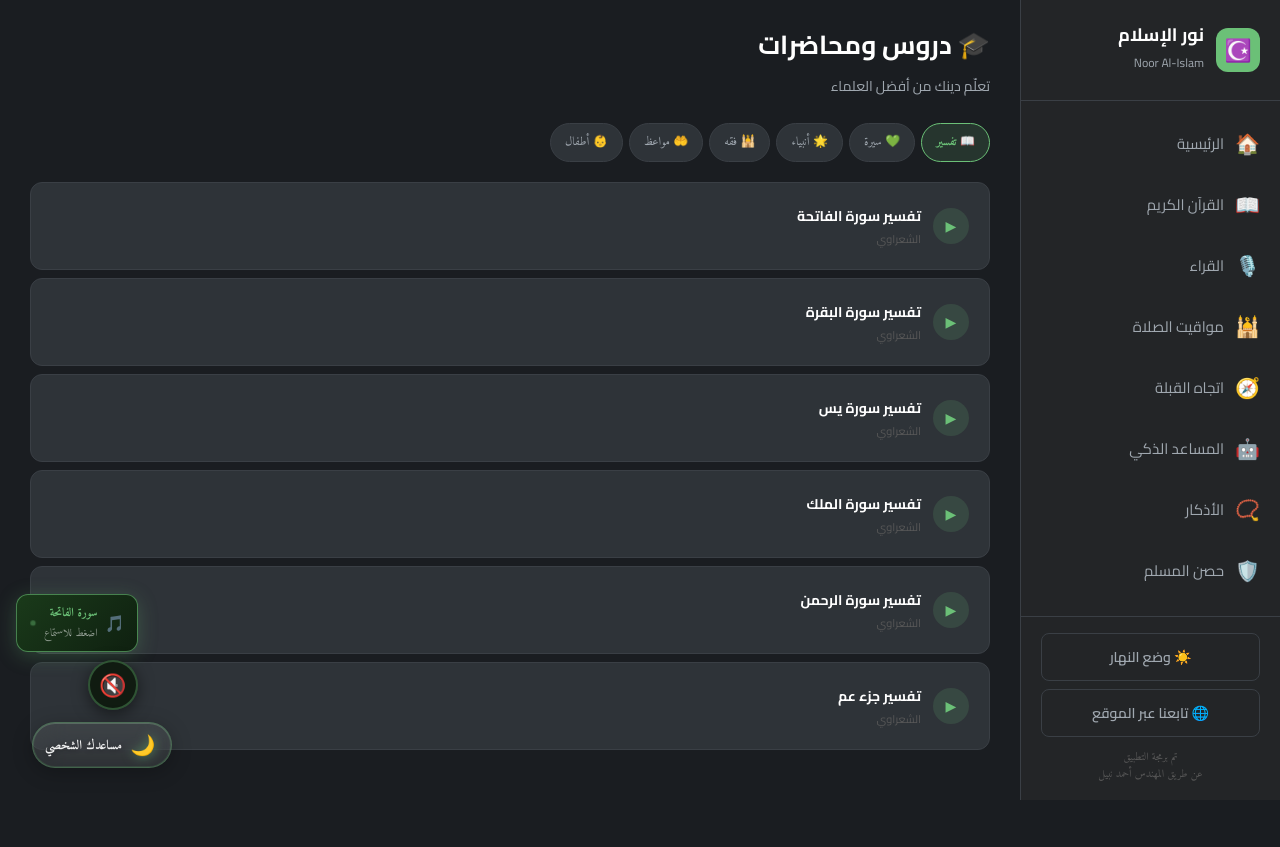
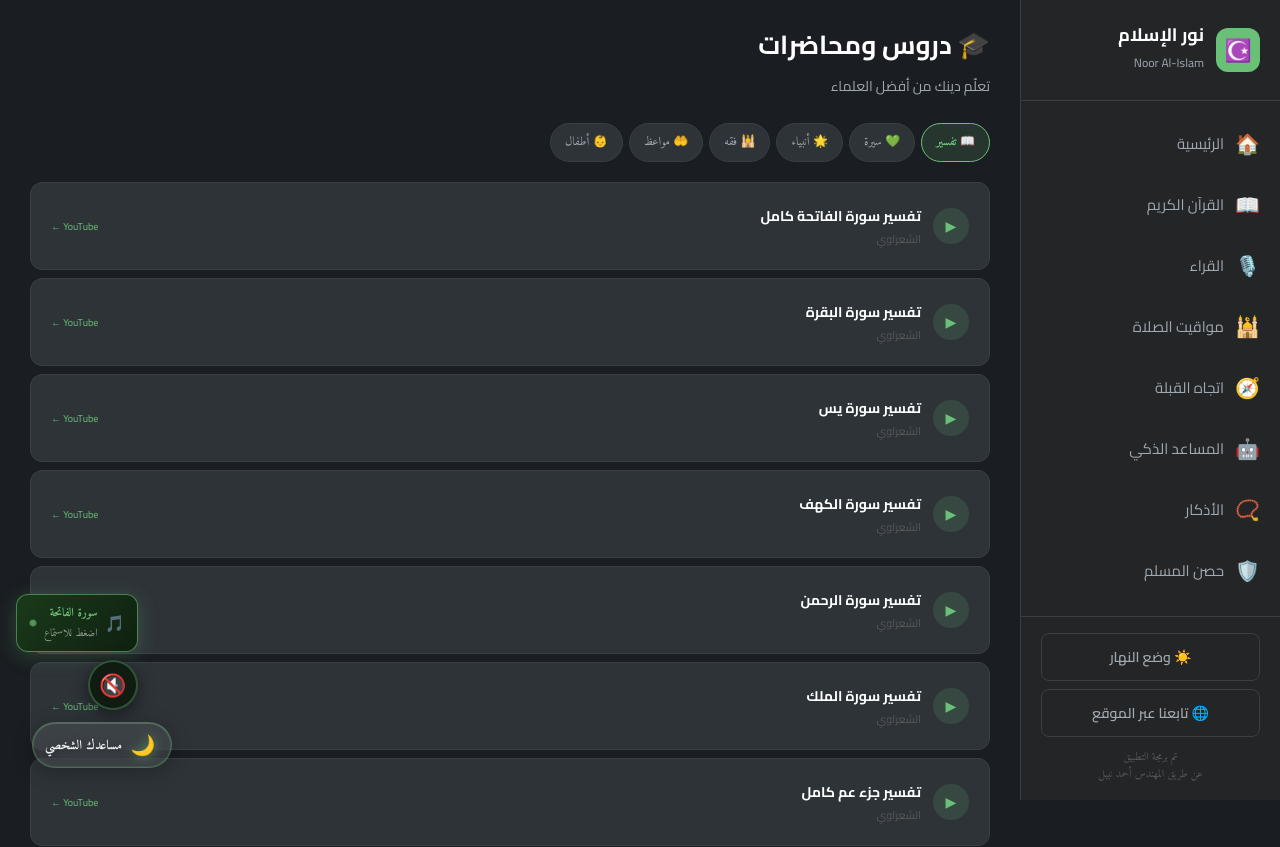
Before and after one commit to Abilaaacg/nabil-quran, a React (Vite) app: page /lessons in a window 1280 px wide. Shown: the top 847 px of the page. Before the commit the page ends 800 px from the top, so only its background shows below. Built offline with nearby package versions, Linux system fonts and the light colour scheme; what @capacitor/core would draw is missing.

Commit message:
Fix lessons: open YouTube directly instead of broken embeds

```diff
--- a/src/pages/Lessons.jsx
+++ b/src/pages/Lessons.jsx
@@ -5,66 +5,82 @@ const CATEGORIES = [
   {
     name: '📖 تفسير',
     lessons: [
-      { title: 'تفسير سورة الفاتحة', speaker: 'الشعراوي', id: 'J96bCQiU0gk' },
-      { title: 'تفسير سورة البقرة', speaker: 'الشعراوي', id: 'vU2gFxQxKQ4' },
-      { title: 'تفسير سورة يس', speaker: 'الشعراوي', id: 'Pb0kBo9MFMo' },
-      { title: 'تفسير سورة الملك', speaker: 'الشعراوي', id: 'Gg43y8zFMiU' },
-      { title: 'تفسير سورة الرحمن', speaker: 'الشعراوي', id: 'yXIL3TEnL2M' },
-      { title: 'تفسير جزء عم', speaker: 'الشعراوي', id: 'nNZE8gVA6WM' },
+      { title: 'تفسير سورة الفاتحة كامل', speaker: 'الشعراوي', search: 'الشعراوي تفسير سورة الفاتحة كامل' },
+      { title: 'تفسير سورة البقرة', speaker: 'الشعراوي', search: 'الشعراوي تفسير سورة البقرة' },
+      { title: 'تفسير سورة يس', speaker: 'الشعراوي', search: 'الشعراوي تفسير سورة يس كامل' },
+      { title: 'تفسير سورة الكهف', speaker: 'الشعراوي', search: 'الشعراوي تفسير سورة الكهف' },
+      { title: 'تفسير سورة الرحمن', speaker: 'الشعراوي', search: 'الشعراوي تفسير سورة الرحمن' },
+      { title: 'تفسير سورة الملك', speaker: 'الشعراوي', search: 'الشعراوي تفسير سورة الملك' },
+      { title: 'تفسير جزء عم كامل', speaker: 'الشعراوي', search: 'الشعراوي تفسير جزء عم كامل' },
+      { title: 'تفسير آية الكرسي', speaker: 'النابلسي', search: 'النابلسي تفسير آية الكرسي' },
     ]
   },
   {
     name: '💚 سيرة',
     lessons: [
-      { title: 'السيرة النبوية كاملة', speaker: 'نبيل العوضي', id: 'DFIyHEB6LQQ' },
-      { title: 'قصة الهجرة النبوية', speaker: 'نبيل العوضي', id: 'vVFxjGJDn-Q' },
-      { title: 'غزوة بدر الكبرى', speaker: 'نبيل العوضي', id: 'RnNTFQGwjpM' },
-      { title: 'فتح مكة', speaker: 'نبيل العوضي', id: 'f8-pJKkXfOo' },
-      { title: 'وفاة النبي ﷺ', speaker: 'نبيل العوضي', id: 'BrVkEK8sxKk' },
+      { title: 'السيرة النبوية كاملة', speaker: 'نبيل العوضي', search: 'نبيل العوضي السيرة النبوية كاملة' },
+      { title: 'مولد النبي ﷺ', speaker: 'نبيل العوضي', search: 'نبيل العوضي مولد النبي' },
+      { title: 'الهجرة النبوية', speaker: 'طارق السويدان', search: 'طارق السويدان الهجرة النبوية' },
+      { title: 'غزوة بدر الكبرى', speaker: 'نبيل العوضي', search: 'نبيل العوضي غزوة بدر' },
+      { title: 'فتح مكة', speaker: 'نبيل العوضي', search: 'نبيل العوضي فتح مكة' },
+      { title: 'وفاة النبي ﷺ', speaker: 'نبيل العوضي', search: 'نبيل العوضي وفاة النبي مؤثر' },
     ]
   },
   {
     name: '🌟 أنبياء',
     lessons: [
-      { title: 'قصة آدم عليه السلام', speaker: 'نبيل العوضي', id: 'Tgq6K3h2N4Q' },
-      { title: 'قصة نوح عليه السلام', speaker: 'نبيل العوضي', id: '3r-qz_s3GjY' },
-      { title: 'قصة إبراهيم عليه السلام', speaker: 'نبيل العوضي', id: 'hGU2RFR0BkI' },
-      { title: 'قصة يوسف عليه السلام', speaker: 'نبيل العوضي', id: 'WKFtXODGZHs' },
-      { title: 'قصة موسى عليه السلام', speaker: 'نبيل العوضي', id: 'FYkjYESCkNM' },
+      { title: 'قصة آدم عليه السلام', speaker: 'نبيل العوضي', id: 'hjjkAQ-9_sk' },
+      { title: 'قصة نوح عليه السلام', speaker: 'نبيل العوضي', search: 'نبيل العوضي قصة نوح عليه السلام' },
+      { title: 'قصة إبراهيم عليه السلام', speaker: 'نبيل العوضي', search: 'نبيل العوضي قصة ابراهيم' },
+      { title: 'قصة يوسف عليه السلام', speaker: 'نبيل العوضي', search: 'نبيل العوضي قصة يوسف' },
+      { title: 'قصة موسى عليه السلام', speaker: 'نبيل العوضي', search: 'نبيل العوضي قصة موسى' },
+      { title: 'قصة عيسى عليه السلام', speaker: 'نبيل العوضي', search: 'نبيل العوضي قصة عيسى' },
     ]
   },
   {
     name: '🕌 فقه',
     lessons: [
-      { title: 'تعلم الصلاة الصحيحة', speaker: 'محمد حسين يعقوب', id: 'T4t9MR9sCpA' },
-      { title: 'تعلم الوضوء الصحيح', speaker: '', id: 'mQVsFQ3WDxs' },
-      { title: 'أحكام الصيام', speaker: 'ابن عثيمين', id: '1sFVrYbnmDI' },
-      { title: 'أحكام الزكاة', speaker: 'عمر عبد الكافي', id: 'ZjIxRFtGnWs' },
+      { title: 'تعلم الصلاة الصحيحة', speaker: '', search: 'تعليم الصلاة الصحيحة بالتفصيل' },
+      { title: 'تعلم الوضوء الصحيح', speaker: '', search: 'تعليم الوضوء الصحيح خطوة بخطوة' },
+      { title: 'أحكام الصيام', speaker: 'ابن عثيمين', search: 'ابن عثيمين أحكام الصيام' },
+      { title: 'أحكام الزكاة', speaker: 'عمر عبد الكافي', search: 'عمر عبد الكافي احكام الزكاة' },
+      { title: 'أحكام الحج', speaker: 'ابن عثيمين', search: 'ابن عثيمين أحكام الحج' },
+      { title: 'أحكام الطهارة', speaker: 'ابن عثيمين', search: 'ابن عثيمين أحكام الطهارة' },
     ]
   },
   {
     name: '🤲 مواعظ',
     lessons: [
-      { title: 'هل تعلم لماذا نصلي؟', speaker: 'عمر عبد الكافي', id: 'TpGnAeBhJB0' },
-      { title: 'التوبة إلى الله', speaker: 'محمد حسان', id: 'KZ5rrsHqBwQ' },
-      { title: 'قصة أصحاب الكهف', speaker: 'نبيل العوضي', id: 'eL-GmVj3r6w' },
-      { title: 'عذاب القبر', speaker: 'محمد حسان', id: 'HLxjsqLvbXs' },
+      { title: 'التوبة إلى الله', speaker: 'محمد حسان', search: 'محمد حسان التوبة الى الله' },
+      { title: 'الخشوع في الصلاة', speaker: 'النابلسي', search: 'النابلسي الخشوع في الصلاة' },
+      { title: 'عذاب القبر', speaker: 'محمد حسان', search: 'محمد حسان عذاب القبر' },
+      { title: 'أهوال يوم القيامة', speaker: 'عمر عبد الكافي', search: 'عمر عبد الكافي اهوال يوم القيامة' },
+      { title: 'فضل الذكر', speaker: 'النابلسي', search: 'النابلسي فضل الذكر' },
+      { title: 'بر الوالدين', speaker: 'محمد حسان', search: 'محمد حسان بر الوالدين' },
     ]
   },
   {
     name: '👶 أطفال',
     lessons: [
-      { title: 'تعليم الصلاة للأطفال', speaker: '', id: 'T4t9MR9sCpA' },
-      { title: 'تعليم الوضوء للأطفال', speaker: '', id: 'mQVsFQ3WDxs' },
-      { title: 'جزء عم كامل للأطفال', speaker: 'مشاري العفاسي', id: 'biBSJEHPFJg' },
-      { title: 'أنشودة أركان الإسلام', speaker: '', id: 'ZGFgALJjmzM' },
+      { title: 'تعليم الصلاة للأطفال', speaker: '', search: 'تعليم الصلاة للاطفال بطريقة سهلة' },
+      { title: 'تعليم الوضوء للأطفال', speaker: '', search: 'تعليم الوضوء للاطفال' },
+      { title: 'جزء عم للأطفال مكرر', speaker: '', search: 'جزء عم كامل للاطفال مكرر بصوت جميل' },
+      { title: 'أنشودة أركان الإسلام', speaker: '', search: 'انشودة اركان الاسلام للاطفال' },
+      { title: 'قصص القرآن للأطفال', speaker: '', search: 'قصص القران للاطفال كرتون' },
     ]
   },
 ]
 
+function openVideo(lesson) {
+  if (lesson.id) {
+    window.open(`https://www.youtube.com/watch?v=${lesson.id}`, '_blank')
+  } else {
+    window.open(`https://www.youtube.com/results?search_query=${encodeURIComponent(lesson.search)}`, '_blank')
+  }
+}
+
 export default function Lessons() {
   const [cat, setCat] = useState(0)
-  const [playing, setPlaying] = useState(null)
 
   return (
     <div className="page-container fade-in">
@@ -76,41 +92,21 @@ export default function Lessons() {
       <div className="lessons-cats">
         {CATEGORIES.map((c, i) => (
           <button key={i} className={`lesson-cat-btn${cat === i ? ' active' : ''}`}
-            onClick={() => { setCat(i); setPlaying(null) }}>
+            onClick={() => setCat(i)}>
             {c.name}
           </button>
         ))}
       </div>
 
-      {playing !== null && (
-        <div className="lesson-player card" style={{ padding: 0, overflow: 'hidden' }}>
-          <div style={{ position: 'relative', paddingTop: '56.25%', background: '#000' }}>
-            <iframe
-              style={{ position: 'absolute', top: 0, left: 0, width: '100%', height: '100%', border: 'none' }}
-              src={`https://www.youtube.com/embed/${CATEGORIES[cat].lessons[playing].id}?autoplay=1&rel=0`}
-              title="video"
-              allow="accelerometer; autoplay; clipboard-write; encrypted-media; gyroscope; picture-in-picture"
-              allowFullScreen
-            />
-          </div>
-          <div style={{ padding: '10px 14px', direction: 'rtl' }}>
-            <strong style={{ fontSize: 14 }}>{CATEGORIES[cat].lessons[playing].title}</strong>
-            {CATEGORIES[cat].lessons[playing].speaker && (
-              <div style={{ fontSize: 12, color: 'var(--accent)', marginTop: 2 }}>{CATEGORIES[cat].lessons[playing].speaker}</div>
-            )}
-          </div>
-        </div>
-      )}
-
       <div className="lessons-list">
         {CATEGORIES[cat].lessons.map((l, i) => (
-          <button key={i} className={`lesson-item card${playing === i ? ' active' : ''}`}
-            onClick={() => setPlaying(i)}>
-            <span className="lesson-play-icon">{playing === i ? '⏸' : '▶'}</span>
+          <button key={i} className="lesson-item card" onClick={() => openVideo(l)}>
+            <span className="lesson-play-icon">▶</span>
             <div style={{ flex: 1, textAlign: 'right' }}>
               <div className="lesson-title">{l.title}</div>
               {l.speaker && <div style={{ fontSize: 11, color: 'var(--text-muted)' }}>{l.speaker}</div>}
             </div>
+            <span style={{ fontSize: 10, color: 'var(--accent)' }}>YouTube ←</span>
           </button>
         ))}
       </div>
```
